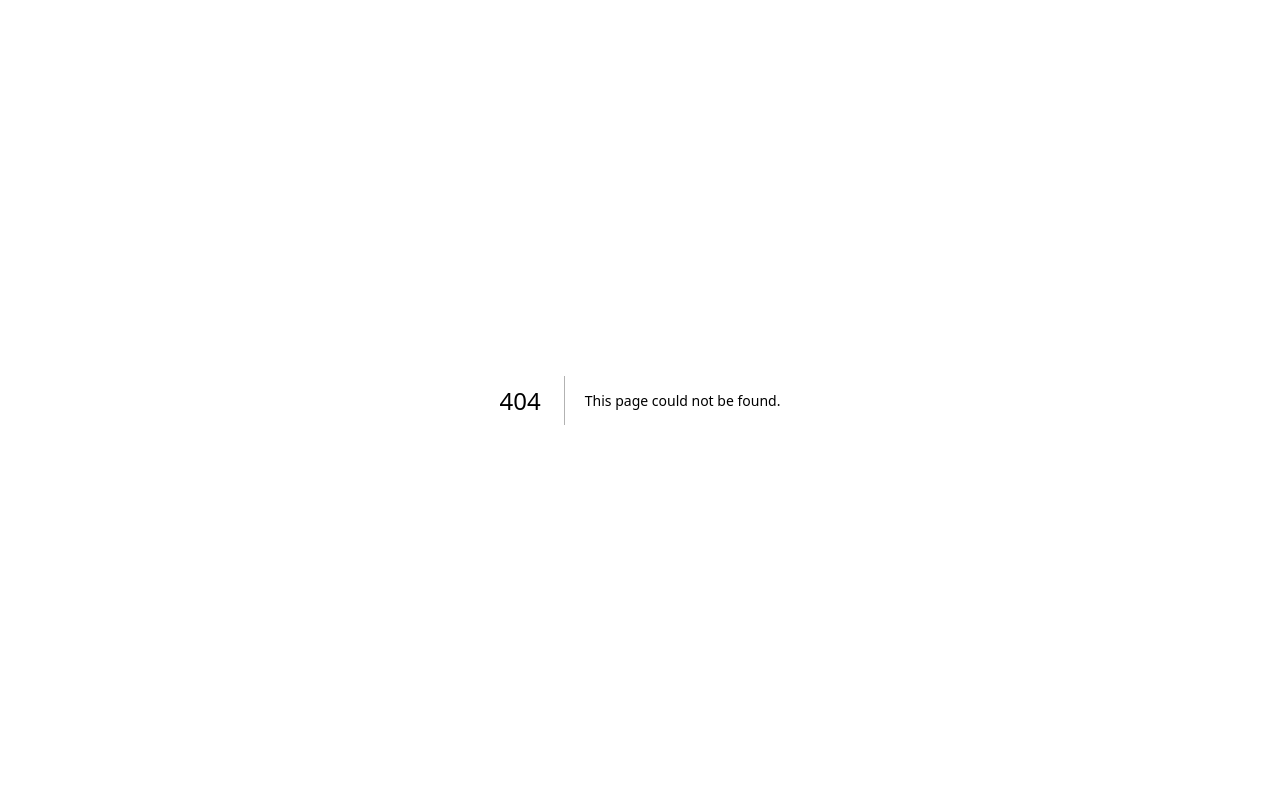
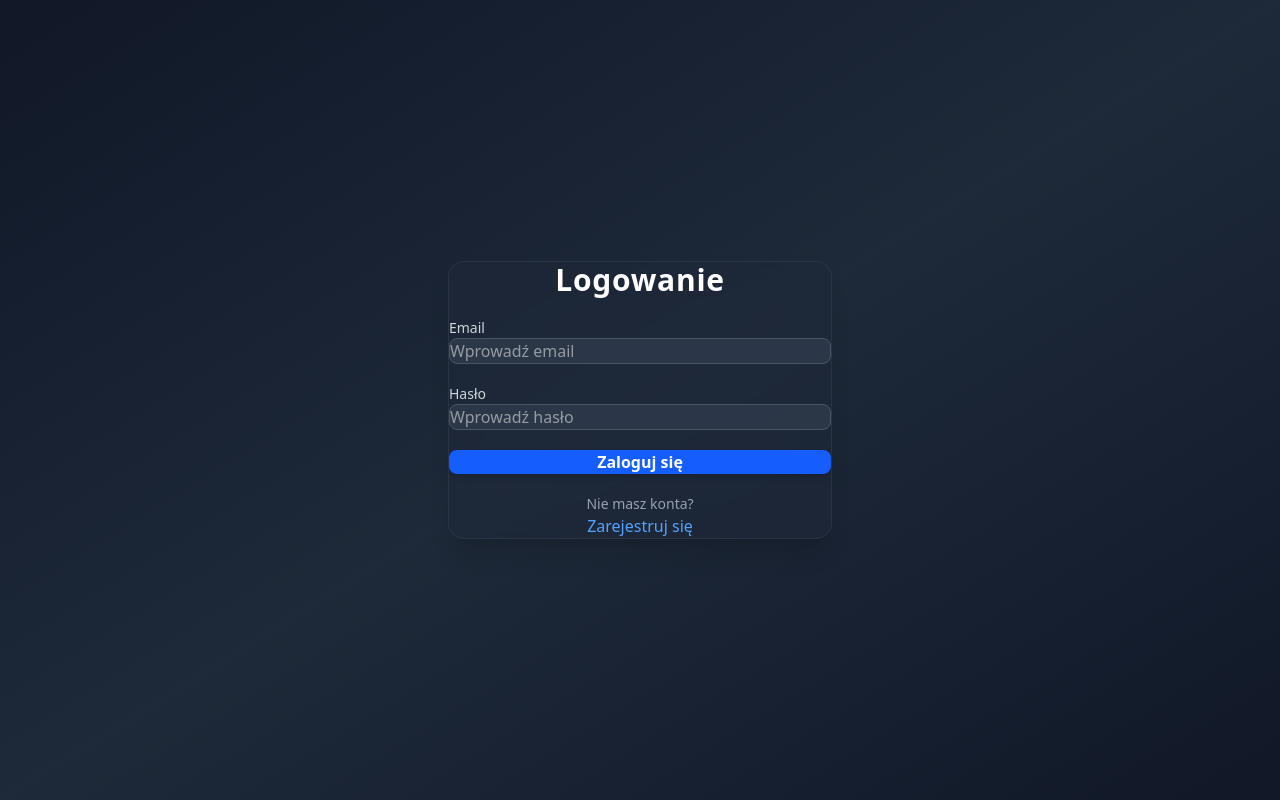
Before and after one commit to Zwierzu10/olimpiada-game, a Next.js app: page /login in a window 1280 px wide. Before the commit this address had no page. Built offline with nearby package versions, Linux system fonts and the light colour scheme; no server answers.

Commit message:
Register/Login funkcjonalnosc

```diff
--- /dev/null
+++ b/app/components/AuthForm.tsx
@@ -0,0 +1,76 @@
+"use client";
+
+import { useState } from "react";
+import { auth } from "../../firebase";
+import { createUserWithEmailAndPassword, signInWithEmailAndPassword } from "firebase/auth";
+
+export default function AuthForm() {
+  const [email, setEmail] = useState("");
+  const [password, setPassword] = useState("");
+  const [mode, setMode] = useState<"login" | "register">("login");
+
+  const handleSubmit = async (e: any) => {
+    e.preventDefault();
+    try {
+      if (mode === "register") {
+        await createUserWithEmailAndPassword(auth, email, password);
+      } else {
+        await signInWithEmailAndPassword(auth, email, password);
+      }
+    } catch (error: any) {
+      alert(error.message);
+    }
+  };
+
+  return (
+    <div className="w-full h-screen bg-linear-to-br from-gray-900 via-gray-800 to-gray-900 text-white flex justify-center items-center">
+      <form
+        onSubmit={handleSubmit}
+        className="bg-gray-800/60 backdrop-blur-lg p-8 rounded-2xl shadow-xl w-96 flex flex-col gap-5 border border-gray-700/50"
+      >
+        <h1 className="text-3xl font-extrabold text-center tracking-wide">
+          {mode === "login" ? "Logowanie" : "Rejestracja"}
+        </h1>
+
+        <div className="flex flex-col">
+          <label className="mb-1 text-sm text-gray-300">Email</label>
+          <input
+            type="email"
+            placeholder="Wprowadź email"
+            className="p-3 rounded-lg bg-gray-700/60 border border-gray-600 focus:border-blue-500 transition outline-none ]"
+            onChange={(e) => setEmail(e.target.value)}
+          />
+        </div>
+
+        <div className="flex flex-col">
+          <label className="mb-1 text-sm text-gray-300">Hasło</label>
+          <input
+            type="password"
+            placeholder="Wprowadź hasło"
+            className="p-3 rounded-lg bg-gray-700/60 border border-gray-600 focus:border-blue-500 transition outline-none"
+            onChange={(e) => setPassword(e.target.value)}
+          />
+        </div>
+
+        <button
+          className="bg-blue-600 py-3 rounded-lg font-semibold hover:bg-blue-700 transition shadow-md cursor-pointer"
+        >
+          {mode === "login" ? "Zaloguj się" : "Utwórz konto"}
+        </button>
+
+        <div className="text-center">
+          <p className="text-sm text-gray-400">
+            {mode === "login" ? "Nie masz konta?" : "Masz już konto?"}
+          </p>
+          <button
+            type="button"
+            onClick={() => setMode(mode === "login" ? "register" : "login")}
+            className="text-blue-400 hover:text-blue-300 font-medium mt-1 transition cursor-pointer"
+          >
+            {mode === "login" ? "Zarejestruj się" : "Zaloguj się"}
+          </button>
+        </div>
+      </form>
+    </div>
+  );
+}
--- /dev/null
+++ b/app/components/LoadingPage.tsx
@@ -0,0 +1,12 @@
+const LoadingPage = () => {
+    return (
+    <div className="flex items-center justify-center h-screen bg-linear-to-b from-gray-900 via-gray-700 to-yellow-900">
+        <div className="flex flex-col items-center">
+            <div className="w-12 h-12 border-4 border-gray-300 border-t-blue-500 rounded-full animate-spin"></div>
+                <p className="mt-4 text-gray-600 text-lg font-medium">Ładowanie...</p>
+        </div>
+    </div>
+     );
+}
+
+export default LoadingPage;
--- a/app/components/MainMenu.tsx
+++ b/app/components/MainMenu.tsx
@@ -64,7 +64,7 @@ const MainMenu = () => {
       </div>
 
       <div className="w-1/2 flex flex-col justify-center items-center gap-10">
-        <button className="relative flex items-center justify-center w-1/2 h-1/5 text-[clamp(12px,2vw,50px)] font-medium tracking-[0.05em]
+        <button className="relative flex items-center justify-center w-1/2 h-1/10 text-[clamp(12px,2vw,50px)] font-medium tracking-[0.05em]
                             bg-[#70d6f0] text-white rounded-[0.9em] border-none
                             shadow-[inset_0_0_1.6em_-0.6em_#714da6] overflow-hidden
                             cursor-pointer transition-all duration-300
@@ -82,7 +82,7 @@ const MainMenu = () => {
             </span>
         </button>
 
-        <button className="relative flex items-center justify-center w-1/2 h-1/5 text-[clamp(12px,2vw,50px)] font-medium tracking-[0.05em]
+        <button className="relative flex items-center justify-center w-1/2 h-1/10 text-[clamp(12px,2vw,50px)] font-medium tracking-[0.05em]
                             bg-[#8B4513] text-white rounded-[0.9em] border-none
                             shadow-[inset_0_0_1.6em_-0.6em_#5C3317] overflow-hidden
                             cursor-pointer transition-all duration-300
--- /dev/null
+++ b/app/game/page.tsx
@@ -0,0 +1,30 @@
+"use client";
+
+import { useAuth } from ".././hooks/useAuth";
+import { useRouter } from "next/navigation";
+import { useEffect } from "react";
+import LoadingPage from "../components/LoadingPage";
+
+export default function GamePage() {
+  const { user, loading } = useAuth();
+  const router = useRouter();
+
+  useEffect(() => {
+    if (!loading && !user) {
+      router.push("/login");
+    }
+  }, [loading, user, router]);
+
+  if (loading)
+  return (
+    <LoadingPage />
+  );
+
+  if (!user) return null;
+
+  return (
+    <div>
+      <h1>gra</h1>
+    </div>
+  );
+}
--- /dev/null
+++ b/app/hooks/useAuth.ts
@@ -0,0 +1,19 @@
+"use client";
+
+import { useEffect, useState } from "react";
+import { auth } from "../../firebase";
+import { onAuthStateChanged } from "firebase/auth";
+
+export const useAuth = () => {
+  const [user, setUser] = useState<any>(null);
+  const [loading, setLoading] = useState(true);
+
+  useEffect(() => {
+    return onAuthStateChanged(auth, (u) => {
+      setUser(u);
+      setLoading(false);
+    });
+  }, []);
+
+  return { user, loading };
+};
--- /dev/null
+++ b/app/login/page.tsx
@@ -0,0 +1,5 @@
+import AuthForm from "../components/AuthForm";
+
+export default function Page() {
+  return <AuthForm />;
+}
--- a/app/page.tsx
+++ b/app/page.tsx
@@ -1,6 +1,33 @@
+"use client";
+
+import { useAuth } from "./hooks/useAuth";
+import { useRouter } from "next/navigation";
+import { useEffect } from "react";
+
 import MainMenu from "./components/MainMenu";
+import LoadingPage from "./components/LoadingPage";
+
+
+
+
 
 export default function Home() {
+
+ const { user, loading } = useAuth();
+ const router = useRouter();
+
+  useEffect(() => {
+    if (!loading && !user) {
+      router.push("/login");
+    }
+  }, [loading, user, router]);
+   if (loading)
+  return (
+    <LoadingPage />
+  );
+
+  if (!user) return null;
+
   return (
    <div className="CONTAINER w-full h-full flex justify-center items-center bg-gray-200">
       <MainMenu/>
--- /dev/null
+++ b/firebase.js
@@ -0,0 +1,17 @@
+import { initializeApp } from "firebase/app";
+import { getFirestore } from "firebase/firestore";
+import { getAuth } from "firebase/auth";
+
+const firebaseConfig = {
+  apiKey: process.env.NEXT_PUBLIC_FIREBASE_API_KEY,
+  authDomain: process.env.NEXT_PUBLIC_FIREBASE_AUTH_DOMAIN,
+  projectId: process.env.NEXT_PUBLIC_FIREBASE_PROJECT_ID,
+  storageBucket: process.env.NEXT_PUBLIC_FIREBASE_STORAGE_BUCKET,
+  messagingSenderId: process.env.NEXT_PUBLIC_FIREBASE_MESSAGING_SENDER_ID,
+  appId: process.env.NEXT_PUBLIC_FIREBASE_APP_ID,
+  measurementId: process.env.NEXT_PUBLIC_FIREBASE_MEASUREMENT_ID
+};
+
+const app = initializeApp(firebaseConfig);
+export const auth = getAuth(app);
+export const firestore = getFirestore(app);
```
